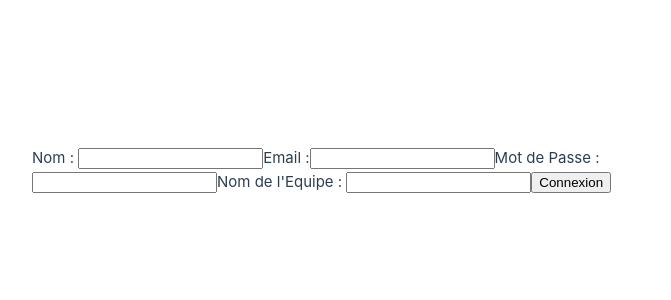
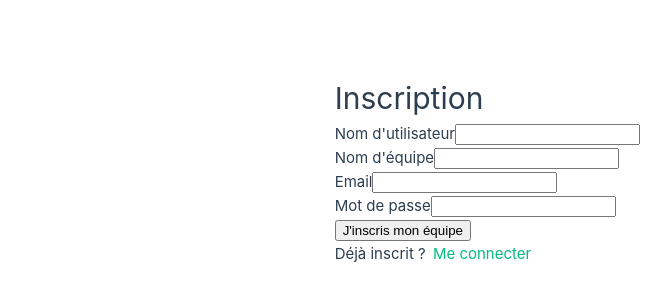
Before and after one commit to RageurRandom/metrolympiade, a Vue app: page /register in a window 1280 px wide. Shown: the part 230-530 px from the top of the page, without its empty margins (0-671 px from the left). Built offline with nearby package versions, Linux system fonts and the light colour scheme.

Commit message:
style: a basic UI start and a link to login and register page for better navigation

```diff
--- a/src/pages/LoginPage.vue
+++ b/src/pages/LoginPage.vue
@@ -7,25 +7,37 @@ const router = useRouter();
 const email = ref("");
 const password = ref("");
 const isLoading = ref(false);
+const error = ref(null);
 
 function login() {
+  if (!email.value || !password.value) {
+    error.value = "Email et mot de passe sont obligatoires";
+    return;
+  }
+
   isLoading.value = true;
+  error.value = null;
 
   fetch(apiUrl + "/auth/login", {
+    method: "POST",
     headers: {
       'Content-Type': 'application/json'
     },
-    method : "POST",
-    body : JSON.stringify({
+    body: JSON.stringify({
       email: email.value,
       password: password.value
     })
-  }).then((res) => res.json())
+  })
+  .then((res) => {
+    if (!res.ok) throw new Error("Identifiants incorrects");
+    return res.json();
+  })
   .then((data) => {
     localStorage.setItem("user", JSON.stringify(data));
     router.push("/");
   })
   .catch((err) => {
+    error.value = err.message;
     console.error(err);
   })
   .finally(() => {
@@ -35,21 +47,51 @@ function login() {
 </script>
 
 <template>
-  <main>
-    <form @submit.prevent="login">
-      <label for="email">Email :</label>
-      <input type="email" id="email" v-model="email">
+  <main class="min-h-screen bg-gray-100 flex items-center justify-center">
+    <div class="bg-white p-8 rounded-lg shadow-md w-full max-w-md">
+      <h1 class="text-2xl font-bold text-center mb-8">Connexion</h1>
 
-      <label for="password">Mot de Passe : </label>
-      <input type="password" id="password" v-model="password">
-      <button>Connexion</button>
-    </form>
-    <div v-if="isLoading">
-      Chargement . . .
+      <form @submit.prevent="login" class="space-y-4">
+        <div>
+          <label class="block text-gray-700 mb-2">Email</label>
+          <input
+            type="email"
+            v-model="email"
+            class="w-full px-4 py-2 border rounded-lg focus:outline-none focus:ring-2 focus:ring-blue-500"
+            required
+          >
+        </div>
+
+        <div>
+          <label class="block text-gray-700 mb-2">Mot de passe</label>
+          <input
+            type="password"
+            v-model="password"
+            class="w-full px-4 py-2 border rounded-lg focus:outline-none focus:ring-2 focus:ring-blue-500"
+            required
+          >
+        </div>
+
+        <button
+          type="submit"
+          class="w-full bg-blue-500 text-white py-2 px-4 rounded-lg hover:bg-blue-600 transition"
+          :disabled="isLoading"
+        >
+          <span v-if="!isLoading">Connexion</span>
+          <span v-else>Connexion en cours...</span>
+        </button>
+
+        <div v-if="error" class="text-red-500 text-sm text-center">
+          {{ error }}
+        </div>
+      </form>
+
+      <p class="mt-4 text-center text-gray-600">
+        Pas encore de compte ?
+        <router-link to="/register" class="text-blue-500 hover:underline">
+          Je m'inscris
+        </router-link>
+      </p>
     </div>
   </main>
 </template>
-
-<style scoped>
-
-</style>
--- a/src/pages/RegisterPage.vue
+++ b/src/pages/RegisterPage.vue
@@ -10,7 +10,6 @@ const password = ref("");
 const teamName = ref("");
 const isLoading = ref(false);
 const error = ref(null);
-
 
 function register() {
   if (!name.value || !email.value || !password.value || !teamName.value) {
@@ -33,12 +32,16 @@ function register() {
       teamName: teamName.value
     }),
   })
-  .then((response) => response.json())
+  .then((res) => {
+    if (!res.ok) throw new Error("Erreur lors de l'inscription");
+    return res.json();
+  })
   .then((data) => {
     localStorage.setItem("user", JSON.stringify(data));
     router.push("/");
   })
   .catch((err) => {
+    error.value = err.message;
     console.error(err);
   })
   .finally(() => {
@@ -48,29 +51,71 @@ function register() {
 </script>
 
 <template>
-  <main>
-    <form @submit.prevent="register">
-      <label for="name">Nom : </label>
-      <input type="text" id="name" v-model="name">
+  <main class="min-h-screen bg-gray-100 flex items-center justify-center">
+    <div class="bg-white p-8 rounded-lg shadow-md w-full max-w-md">
+      <h1 class="text-2xl font-bold text-center mb-8">Inscription</h1>
 
-      <label for="email">Email :</label>
-      <input type="email" id="email" v-model="email">
+      <form @submit.prevent="register" class="space-y-4">
+        <div>
+          <label class="block text-gray-700 mb-2">Nom d'utilisateur</label>
+          <input
+            type="text"
+            v-model="name"
+            class="w-full px-4 py-2 border rounded-lg focus:outline-none focus:ring-2 focus:ring-blue-500"
+            required
+          >
+        </div>
 
-      <label for="password">Mot de Passe : </label>
-      <input type="password" id="password" v-model="password">
+        <div>
+          <label class="block text-gray-700 mb-2">Nom d'équipe</label>
+          <input
+            type="text"
+            v-model="teamName"
+            class="w-full px-4 py-2 border rounded-lg focus:outline-none focus:ring-2 focus:ring-blue-500"
+            required
+          >
+        </div>
 
-      <label for="teamName">Nom de l'Equipe : </label>
-      <input type="text" id="teamName" v-model="teamName">
+        <div>
+          <label class="block text-gray-700 mb-2">Email</label>
+          <input
+            type="email"
+            v-model="email"
+            class="w-full px-4 py-2 border rounded-lg focus:outline-none focus:ring-2 focus:ring-blue-500"
+            required
+          >
+        </div>
 
-      <button>Connexion</button>
-    </form>
+        <div>
+          <label class="block text-gray-700 mb-2">Mot de passe</label>
+          <input
+            type="password"
+            v-model="password"
+            class="w-full px-4 py-2 border rounded-lg focus:outline-none focus:ring-2 focus:ring-blue-500"
+            required
+          >
+        </div>
 
-    <div v-if="isLoading">
-      Chargement . . .
+        <button
+          type="submit"
+          class="w-full bg-blue-500 text-white py-2 px-4 rounded-lg hover:bg-blue-600 transition"
+          :disabled="isLoading"
+        >
+          <span v-if="!isLoading">J'inscris mon équipe</span>
+          <span v-else>Inscription en cours...</span>
+        </button>
+
+        <div v-if="error" class="text-red-500 text-sm text-center">
+          {{ error }}
+        </div>
+      </form>
+
+      <p class="mt-4 text-center text-gray-600">
+        Déjà inscrit ?
+        <router-link to="/login" class="text-blue-500 hover:underline">
+          Me connecter
+        </router-link>
+      </p>
     </div>
   </main>
 </template>
-
-<style scoped>
-
-</style>
```
